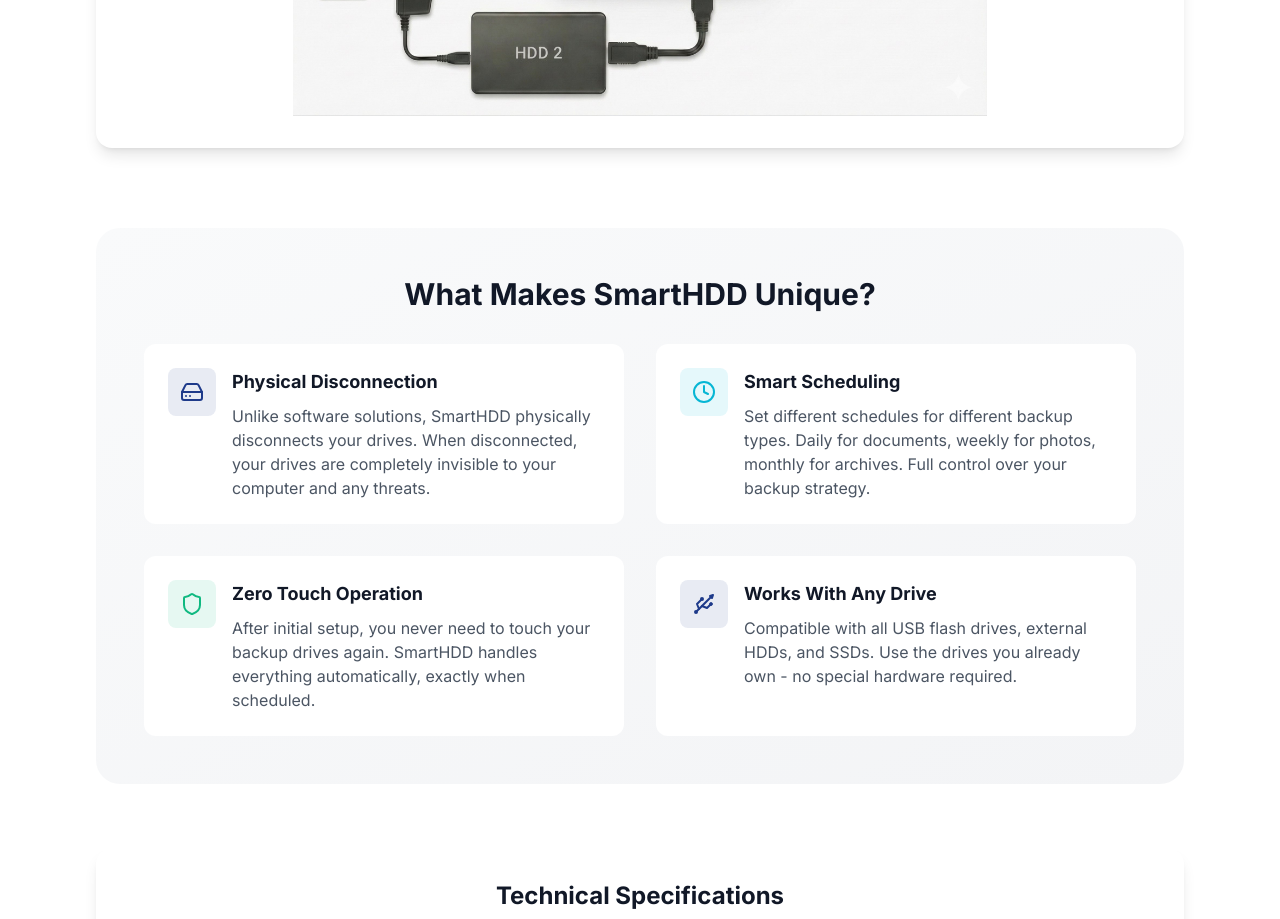
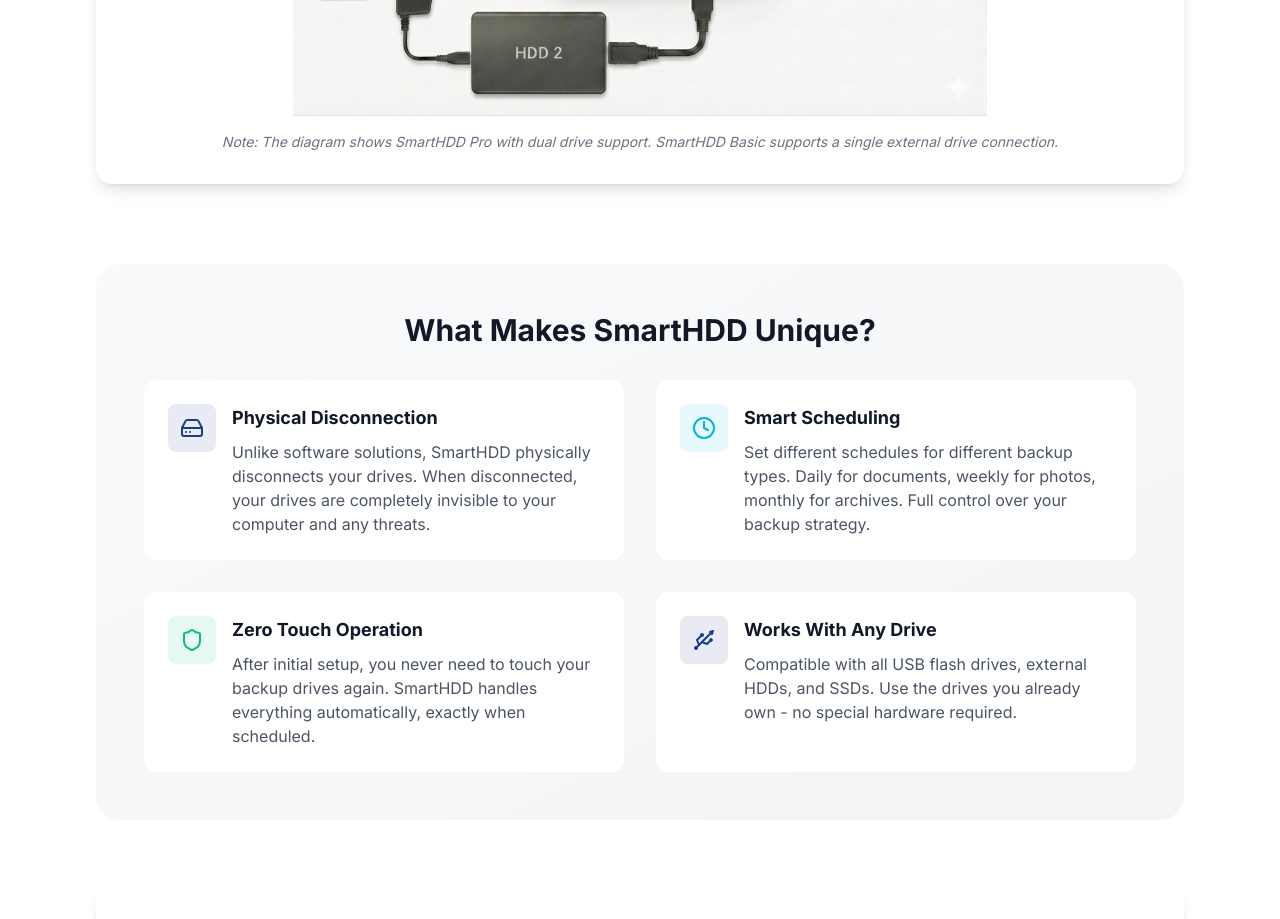
Before and after one commit to smarthdd2026-hub/SmartHddWebsite, a Next.js app: page /en/how-it-works in a window 1280 px wide. Shown: the part 1000-1919 px from the top of the page. Built offline with nearby package versions, Linux system fonts and the light colour scheme; no server answers.

Commit message:
Add connection diagram note explaining Pro vs Basic drive support differences

```diff
--- a/messages/en.json
+++ b/messages/en.json
@@ -180,7 +180,8 @@
     "swSpec3": "Flexible scheduling options",
     "swSpec4": "Multi-language interface",
     "swSpec5": "Real-time status monitoring",
-    "connectionDiagram": "Connection Diagram"
+    "connectionDiagram": "Connection Diagram",
+    "connectionNote": "Note: The diagram shows SmartHDD Pro with dual drive support. SmartHDD Basic supports a single external drive connection."
   },
   "contact": {
     "title": "Contact Us",
--- a/messages/he.json
+++ b/messages/he.json
@@ -180,7 +180,8 @@
     "swSpec3": "אפשרויות תזמון גמישות",
     "swSpec4": "ממשק רב-לשוני",
     "swSpec5": "ניטור סטטוס בזמן אמת",
-    "connectionDiagram": "תרשים חיבור"
+    "connectionDiagram": "תרשים חיבור",
+    "connectionNote": "הערה: התרשים מציג את SmartHDD Pro עם תמיכה בשני כוננים. SmartHDD Basic תומך בחיבור כונן חיצוני אחד בלבד."
   },
   "contact": {
     "title": "צור קשר",
--- a/messages/ru.json
+++ b/messages/ru.json
@@ -180,7 +180,8 @@
     "swSpec3": "Гибкие варианты планирования",
     "swSpec4": "Многоязычный интерфейс",
     "swSpec5": "Мониторинг статуса в реальном времени",
-    "connectionDiagram": "Схема подключения"
+    "connectionDiagram": "Схема подключения",
+    "connectionNote": "Примечание: На схеме показан SmartHDD Pro с поддержкой двух накопителей. SmartHDD Basic поддерживает подключение только одного внешнего накопителя."
   },
   "contact": {
     "title": "Свяжитесь с нами",
--- a/src/app/[locale]/how-it-works/page.tsx
+++ b/src/app/[locale]/how-it-works/page.tsx
@@ -86,6 +86,9 @@
               }
             />
           </div>
+          <p className="text-sm text-gray-500 text-center mt-4 italic">
+            {tExt('connectionNote')}
+          </p>
         </div>
 
         {/* Detailed Features */}
```
Also changed, not shown: public/images/connection-diagram.jpg, 1 other file (tests, documents, lock files or other folders).
